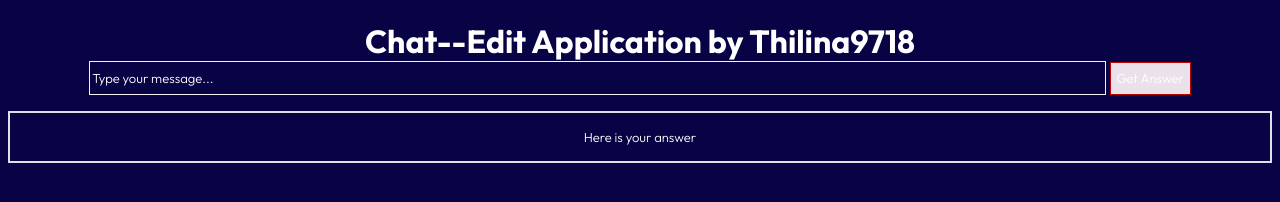
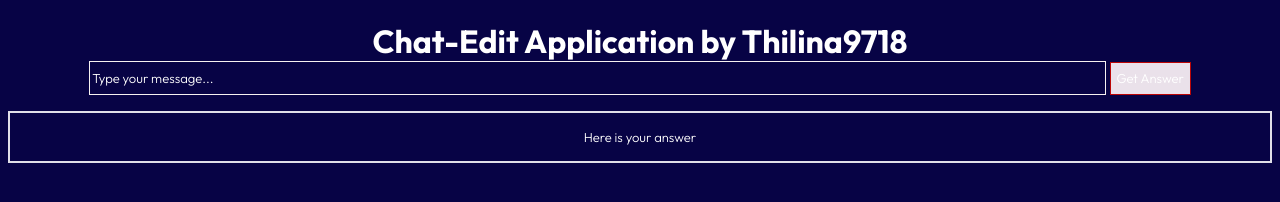
Before and after one commit to JThilinaDK123/chat-edit-final, a website: page public/index.html in a window 1280 px wide. Drawn offline with Linux system fonts and the light colour scheme.

Commit message:
second commit

```diff
--- a/public/index.html
+++ b/public/index.html
@@ -9,7 +9,7 @@
 </head>
 <body>
   <div id="container">
-    <h1 id="title">Chat--Edit Application by Thilina9718</h1>
+    <h1 id="title">Chat-Edit Application by Thilina9718</h1>
     <form>
       <input type="text" class="input" id="msg-input" value="Type your message..."/>
       <button id="msg-send">Get Answer</button>
```
Also changed, not shown: public/ipp.html (added, +3 -0 lines).
